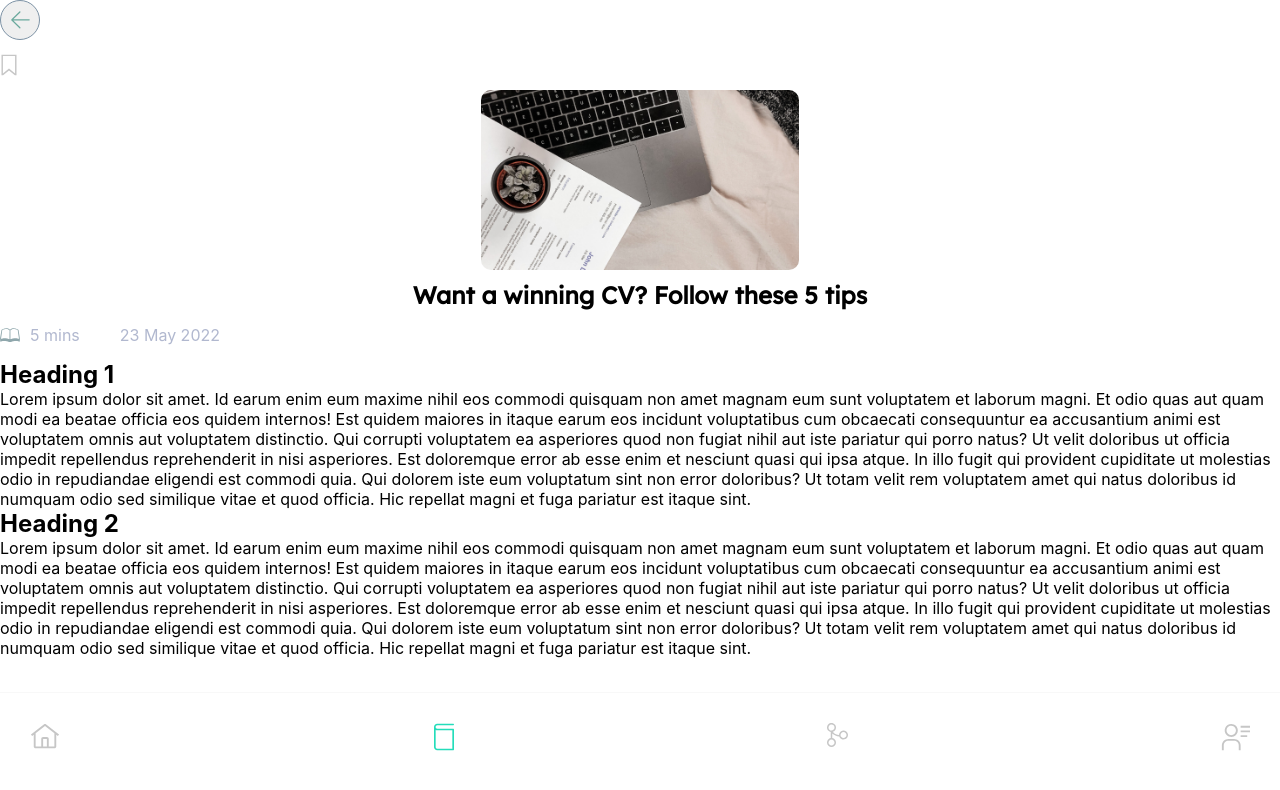
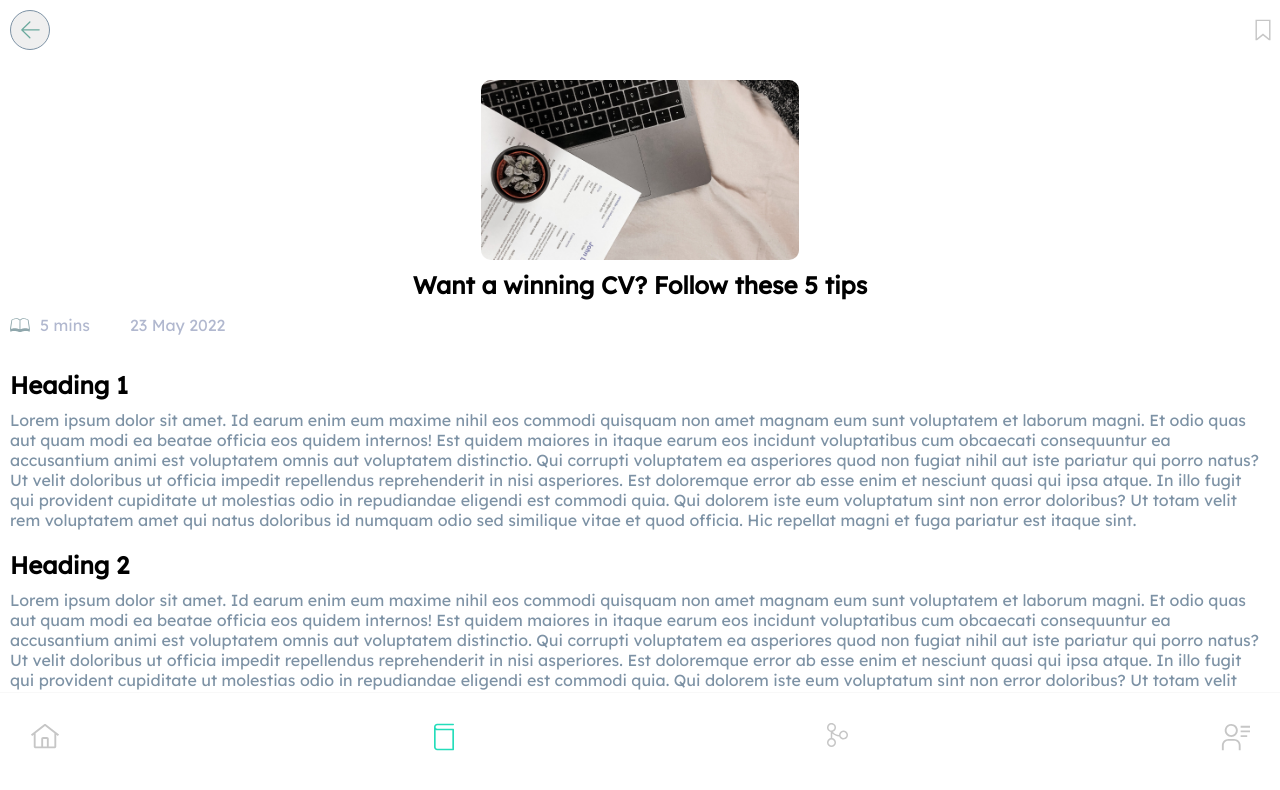
Before and after one commit to ecf123/ecf-fe-prototype, a React (Create React App) app: page /articles/1 in a window 1280 px wide. Shown: the top 790 px of the page. Built offline with nearby package versions, Linux system fonts and the light colour scheme; no server answers.

Commit message:
Add Article styling

```diff
--- a/src/containers/ArticleIndex/ArticleIndex.scss
+++ b/src/containers/ArticleIndex/ArticleIndex.scss
@@ -0,0 +1,44 @@
+@use "../../assets//sass/variables" as *;
+
+.articleIndex {
+    display: flex;
+    flex-direction: column;
+    justify-content: flex-start;
+    align-items: center;
+    padding: 10px;
+    margin-bottom: 108px;
+    font-family: $primary-font-family;
+
+    &__header {
+        display: flex;
+        justify-content: space-between;
+        align-items: center;
+        width: 100%;
+        margin-bottom: 20px;
+    }
+
+    &__container {
+        display: flex;
+        flex-direction: column;
+        width: 100%;
+    }
+
+    &__content {
+        display: flex;
+        flex-direction: column;
+    }
+
+    &__heading {
+        font-size: $font-size-medium;
+        margin: 20px 0px 10px 0px;
+    }
+
+    &__paragraph {
+        font-size: $font-size-small;
+        color: $primary-color-blue-gray;
+    }
+}
+
+.save-button {
+    margin: 0;
+}
```
